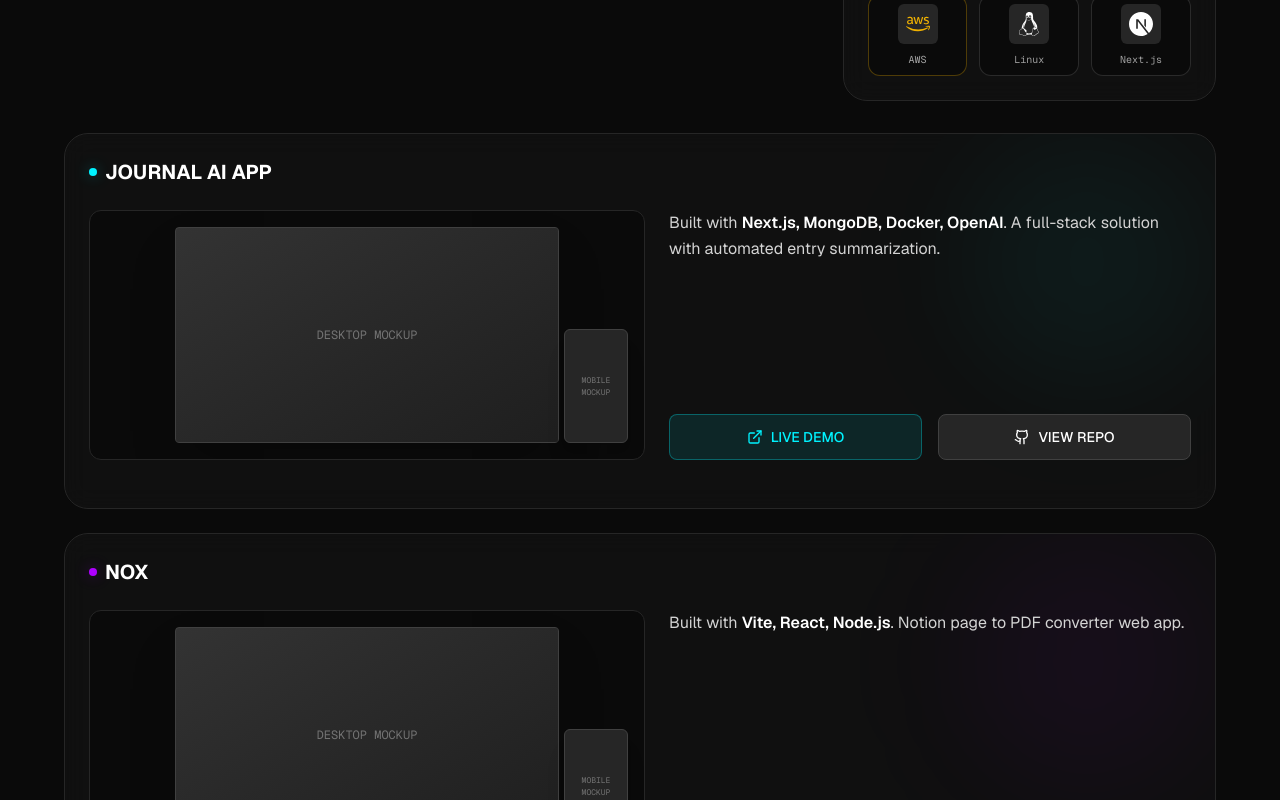
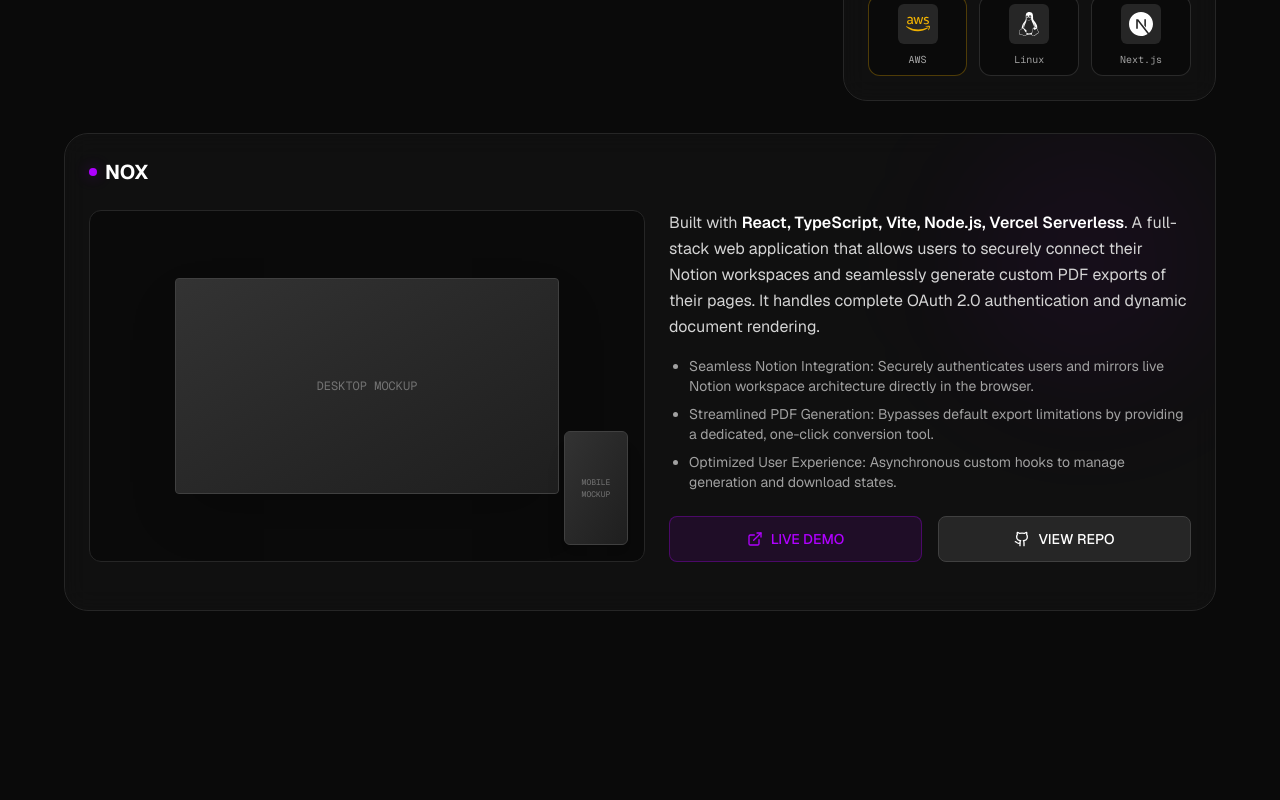
Before and after one commit to ShivamVats00/Portfolio, a Next.js app: page / in a window 1280 px wide. Shown: the part 740-1540 px from the top of the page. After the commit the page ends 1383 px from the top, so only its background shows below. Built offline with nearby package versions, Linux system fonts and the light colour scheme.

Commit message:
feat(portfolio): showcase Nox project and format description cleanly

```diff
--- a/src/components/FeaturedProject.tsx
+++ b/src/components/FeaturedProject.tsx
@@ -5,31 +5,22 @@ import { ExternalLink, Github } from "lucide-react";
 
 const projects = [
   {
-    title: "JOURNAL AI APP",
-    tech: "Next.js, MongoDB, Docker, OpenAI",
-    description: "A full-stack solution with automated entry summarization.",
-    dotColor: "bg-neon-cyan",
-    glowColor: "glow-cyan",
-    bgGlow: "bg-neon-cyan/5 group-hover:bg-neon-cyan/10",
-    btnColor: "bg-neon-cyan/10 text-neon-cyan border-neon-cyan/30 hover:bg-neon-cyan/20"
-  },
-  {
     title: "NOX",
-    tech: "Vite, React, Node.js",
-    description: "Notion page to PDF converter web app.",
+    tech: "React, TypeScript, Vite, Node.js, Vercel Serverless",
+    description: "A full-stack web application that allows users to securely connect their Notion workspaces and seamlessly generate custom PDF exports of their pages. It handles complete OAuth 2.0 authentication and dynamic document rendering.",
+    features: [
+      "Seamless Notion Integration: Securely authenticates users and mirrors live Notion workspace architecture directly in the browser.",
+      "Streamlined PDF Generation: Bypasses default export limitations by providing a dedicated, one-click conversion tool.",
+      "Optimized User Experience: Asynchronous custom hooks to manage generation and download states."
+    ],
+    liveUrl: "https://nox.shivamvats.xyz",
+    repoUrl: "https://github.com/ShivamVats00/NotionPDF",
     dotColor: "bg-neon-purple",
     glowColor: "glow-purple",
     bgGlow: "bg-neon-purple/5 group-hover:bg-neon-purple/10",
-    btnColor: "bg-neon-purple/10 text-neon-purple border-neon-purple/30 hover:bg-neon-purple/20"
-  },
-  {
-    title: "DRAW",
-    tech: "React, Node.js, WebSockets",
-    description: "Collaborative whiteboarding application.",
-    dotColor: "bg-neon-emerald",
-    glowColor: "glow-emerald",
-    bgGlow: "bg-neon-emerald/5 group-hover:bg-neon-emerald/10",
-    btnColor: "bg-neon-emerald/10 text-neon-emerald border-neon-emerald/30 hover:bg-neon-emerald/20"
+    btnColor: "bg-neon-purple/10 text-neon-purple border-neon-purple/30 hover:bg-neon-purple/20",
+    desktopMockup: "",
+    mobileMockup: ""
   }
 ];
 
@@ -54,11 +45,22 @@ export default function FeaturedProject() {
 
           <div className="flex-1 flex flex-col lg:flex-row gap-6 mb-6">
             <div className="flex-1 relative rounded-xl bg-neutral-950 border border-neutral-800 overflow-hidden flex items-center justify-center p-4">
-              <div className="w-full max-w-sm aspect-video bg-neutral-800 rounded shadow-2xl border border-neutral-700 relative">
-                 <div className="absolute inset-0 bg-gradient-to-br from-neutral-700/50 to-neutral-900/50 flex items-center justify-center text-neutral-500 font-mono text-xs">DESKTOP MOCKUP</div>
+
+              <div className="w-full max-w-sm aspect-video bg-neutral-800 rounded shadow-2xl border border-neutral-700 relative overflow-hidden flex items-center justify-center">
+                {project.desktopMockup ? (
+                  <img src={project.desktopMockup} alt={`${project.title} Desktop`} className="w-full h-full object-cover" />
+                ) : (
+                  <div className="absolute inset-0 bg-gradient-to-br from-neutral-700/50 to-neutral-900/50 flex items-center justify-center text-neutral-500 font-mono text-xs">DESKTOP MOCKUP</div>
+                )}
               </div>
-              <div className="absolute bottom-4 right-4 w-16 aspect-[9/16] bg-neutral-800 rounded-md shadow-xl border border-neutral-700 flex items-center justify-center text-neutral-500 font-mono text-[8px] text-center p-1">
-                MOBILE MOCKUP
+
+
+              <div className="absolute bottom-4 right-4 w-16 aspect-[9/16] bg-neutral-800 rounded-md shadow-xl border border-neutral-700 flex items-center justify-center overflow-hidden">
+                {project.mobileMockup ? (
+                  <img src={project.mobileMockup} alt={`${project.title} Mobile`} className="w-full h-full object-cover" />
+                ) : (
+                  <div className="text-neutral-500 font-mono text-[8px] text-center p-1 bg-gradient-to-br from-neutral-700/50 to-neutral-900/50 absolute inset-0 flex items-center justify-center w-full h-full">MOBILE MOCKUP</div>
+                )}
               </div>
             </div>
 
@@ -66,11 +68,21 @@ export default function FeaturedProject() {
               <p className="text-neutral-300 leading-relaxed mb-4">
                 Built with <span className="text-white font-semibold">{project.tech}</span>. {project.description}
               </p>
+
+
+              {project.features && (
+                <ul className="text-neutral-400 text-sm list-disc pl-5 mb-6 space-y-2">
+                  {project.features.map((feature, i) => (
+                    <li key={i}>{feature}</li>
+                  ))}
+                </ul>
+              )}
+
               <div className="flex gap-4 mt-auto">
-                <a href="#" className={`flex-1 flex items-center justify-center gap-2 py-3 rounded-lg border transition-colors font-medium text-sm ${project.btnColor}`}>
+                <a href={project.liveUrl} target="_blank" rel="noopener noreferrer" className={`flex-1 flex items-center justify-center gap-2 py-3 rounded-lg border transition-colors font-medium text-sm ${project.btnColor}`}>
                   <ExternalLink size={16} /> LIVE DEMO
                 </a>
-                <a href="#" className="flex-1 flex items-center justify-center gap-2 py-3 rounded-lg bg-neutral-800 text-white border border-neutral-700 hover:bg-neutral-700 transition-colors font-medium text-sm">
+                <a href={project.repoUrl} target="_blank" rel="noopener noreferrer" className="flex-1 flex items-center justify-center gap-2 py-3 rounded-lg bg-neutral-800 text-white border border-neutral-700 hover:bg-neutral-700 transition-colors font-medium text-sm">
                   <Github size={16} /> VIEW REPO
                 </a>
               </div>
```
